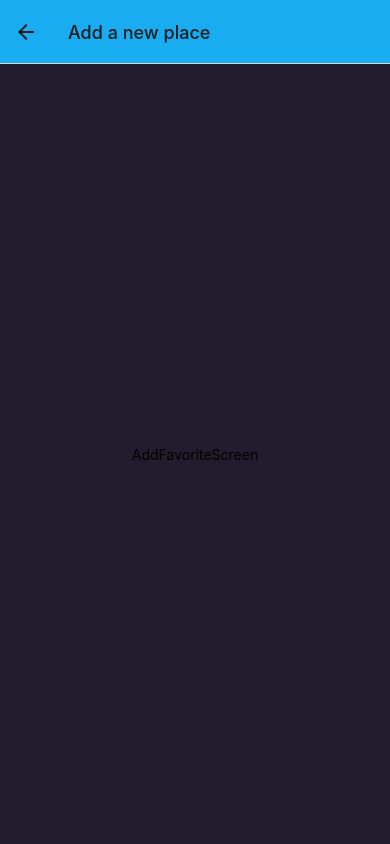
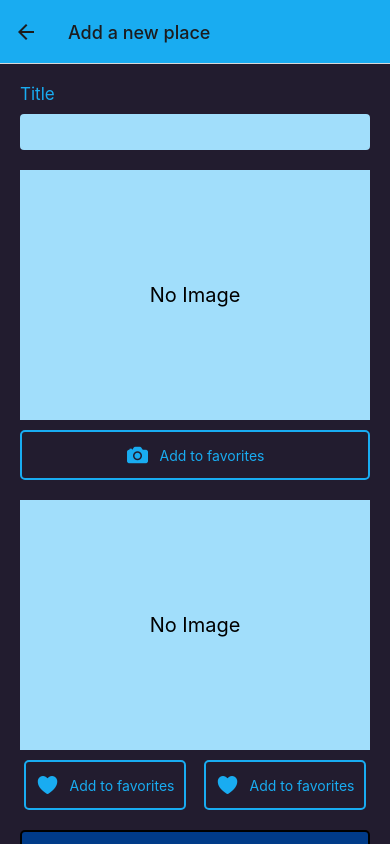
Before and after one commit to tejeoner34/expo-react-native-favorite-locations, a React Native app: screen /AddFavoriteScreen in a window 390 px wide. Built offline with nearby package versions, Linux system fonts and the light colour scheme.

Commit message:
Create components for add favorites screen

```diff
--- a/app.json
+++ b/app.json
@@ -25,6 +25,14 @@
     },
     "web": {
       "favicon": "./assets/favicon.png"
-    }
+    },
+    "plugins": [
+      [
+        "expo-camera",
+        {
+          "cameraPermission": "Allow $(PRODUCT_NAME) to access your camera"
+        }
+      ]
+    ]
   }
 }
--- a/package.json
+++ b/package.json
@@ -16,7 +16,8 @@
     "react": "18.2.0",
     "react-native": "0.73.6",
     "react-native-safe-area-context": "4.8.2",
-    "react-native-screens": "~3.29.0"
+    "react-native-screens": "~3.29.0",
+    "expo-camera": "~14.1.1"
   },
   "devDependencies": {
     "@babel/core": "^7.20.0"
--- /dev/null
+++ b/src/components/ui/CustomButton.js
@@ -0,0 +1,42 @@
+import { StyleSheet, Text, TouchableOpacity, View } from 'react-native';
+import IconComponent from './IconComponent';
+import { Colors } from '../../constants/Styles';
+
+export default function CustomButton({ text, icon, action, type = 'primary' }) {
+  return (
+    <TouchableOpacity style={styles[type]} onPress={action}>
+      <IconComponent name={icon} color={styles[type].text.color} />
+      <Text style={styles[type].text}>{text}</Text>
+    </TouchableOpacity>
+  );
+}
+
+const styles = StyleSheet.create({
+  primary: {
+    flexDirection: 'row',
+    gap: 10,
+    justifyContent: 'center',
+    alignItems: 'center',
+    backgroundColor: 'transparent',
+    borderWidth: 2,
+    borderColor: Colors.primary100,
+    borderRadius: 5,
+    padding: 10,
+    text: {
+      color: Colors.textSecondary,
+    },
+  },
+  secondary: {
+    flexDirection: 'row',
+    gap: 10,
+    justifyContent: 'center',
+    alignItems: 'center',
+    backgroundColor: Colors.primary800,
+    borderWidth: 2,
+    borderRadius: 5,
+    padding: 10,
+    text: {
+      color: Colors.textTertiary,
+    },
+  },
+});
--- /dev/null
+++ b/src/components/ui/CustomInput.js
@@ -0,0 +1,33 @@
+import { StyleSheet, Text, TextInput, View } from 'react-native';
+import { Colors } from '../../constants/Styles';
+
+export default function CustomInput({ lable, onChange, inputConfig }) {
+  return (
+    <View style={styles.container}>
+      <Text style={styles.label}>{lable}</Text>
+      <TextInput
+        style={styles.input}
+        autoCapitalize="none"
+        onChangeText={onChange}
+        {...inputConfig}
+      />
+    </View>
+  );
+}
+
+const styles = StyleSheet.create({
+  container: {
+    gap: 10,
+  },
+  label: {
+    color: Colors.textSecondary,
+    fontSize: 17,
+  },
+  input: {
+    paddingVertical: 8,
+    paddingHorizontal: 6,
+    backgroundColor: Colors.primary500,
+    borderRadius: 4,
+    fontSize: 16,
+  },
+});
--- /dev/null
+++ b/src/components/ui/ImagePlaceholder.js
@@ -0,0 +1,28 @@
+import { StyleSheet, Text, View } from 'react-native';
+import React from 'react';
+import { Colors } from '../../constants/Styles';
+
+export default function ImagePlaceholder({ source }) {
+  return (
+    <View style={styles.imagePlaceholder}>
+      {source ? (
+        <Image source={source} style={{ width: '100%', height: '100%' }} />
+      ) : (
+        <Text style={styles.noImageText}>No Image</Text>
+      )}
+    </View>
+  );
+}
+
+const styles = StyleSheet.create({
+  imagePlaceholder: {
+    height: 250,
+    backgroundColor: Colors.primary500,
+  },
+  noImageText: {
+    fontSize: 20,
+    textAlign: 'center',
+    marginTop: 'auto',
+    marginBottom: 'auto',
+  },
+});
--- /dev/null
+++ b/src/components/ui/PreviewCard.js
@@ -0,0 +1,31 @@
+import { StyleSheet, Text, TouchableOpacity, View } from 'react-native';
+import React from 'react';
+import CustomButton from './CustomButton';
+import ImagePlaceholder from './ImagePlaceholder';
+
+function renderButtons(buttons) {
+  return buttons.map((button, index) => (
+    <CustomButton action={button.action} icon={button.icon} text={button.text} key={index} />
+  ));
+}
+
+export default function PreviewCard({ buttons, previewImg }) {
+  return (
+    <View style={styles.container}>
+      <View>
+        <ImagePlaceholder />
+      </View>
+      <View style={buttons.length > 1 && styles.buttonsContainer}>{renderButtons(buttons)}</View>
+    </View>
+  );
+}
+
+const styles = StyleSheet.create({
+  container: { gap: 10 },
+  buttonsContainer: {
+    flexDirection: 'row',
+    flexWrap: 'wrap',
+    justifyContent: 'space-around',
+    gap: 10,
+  },
+});
--- a/src/constants/Styles.js
+++ b/src/constants/Styles.js
@@ -6,8 +6,11 @@ export const Colors = {
   secondary100: '#221C2F',
   textPrimary: '#221C2F',
   textSecondary: '#19ACF1',
+  textTertiary: '#fff',
 };
 
 export const BaseStyles = {
-  container: { flex: 1, alignItems: 'center', justifyContent: 'center' },
+  container: { flex: 1, padding: 20, gap: 20 },
+  space: { padding: 20, gap: 20 },
+  center: { alignItems: 'center', justifyContent: 'center' },
 };
--- a/src/screens/AddFavoriteScreen.js
+++ b/src/screens/AddFavoriteScreen.js
@@ -1,11 +1,40 @@
-import { Text, View } from 'react-native';
+import { ScrollView, View } from 'react-native';
 import React from 'react';
 import { BaseStyles } from '../constants/Styles';
+import CustomInput from '../components/ui/CustomInput';
+import PreviewCard from '../components/ui/PreviewCard';
+import CustomButton from '../components/ui/CustomButton';
+
+const TAKE_PICTURE_BUTTON = [
+  {
+    icon: 'camera',
+    action: () => console.log('Add to favorites'),
+    text: 'Add to favorites',
+  },
+];
+
+const LOCATION_BUTTONS = [
+  {
+    icon: 'heart',
+    action: () => console.log('Add to favorites'),
+    text: 'Add to favorites',
+  },
+  {
+    icon: 'heart',
+    action: () => console.log('Add to favorites'),
+    text: 'Add to favorites',
+  },
+];
 
 export default function AddFavoriteScreen() {
   return (
-    <View style={BaseStyles.container}>
-      <Text>AddFavoriteScreen</Text>
-    </View>
+    <ScrollView contentContainerStyle={BaseStyles.space}>
+      <View>
+        <CustomInput lable="Title" />
+      </View>
+      <PreviewCard buttons={TAKE_PICTURE_BUTTON} />
+      <PreviewCard buttons={LOCATION_BUTTONS} />
+      <CustomButton text="Add Place" type="secondary" />
+    </ScrollView>
   );
 }
```
Also changed, not shown: 1 other file (tests, documents, lock files or other folders).
